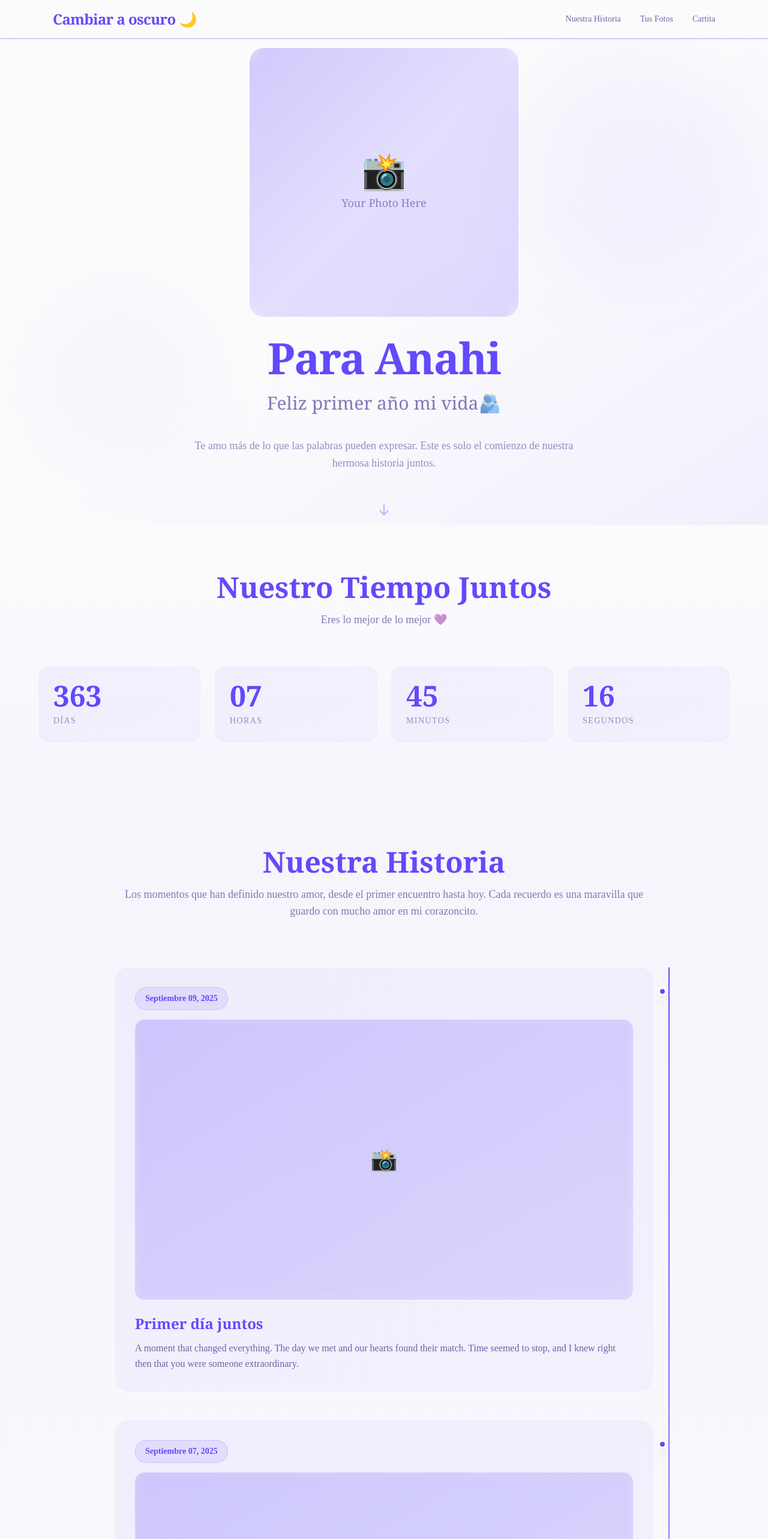
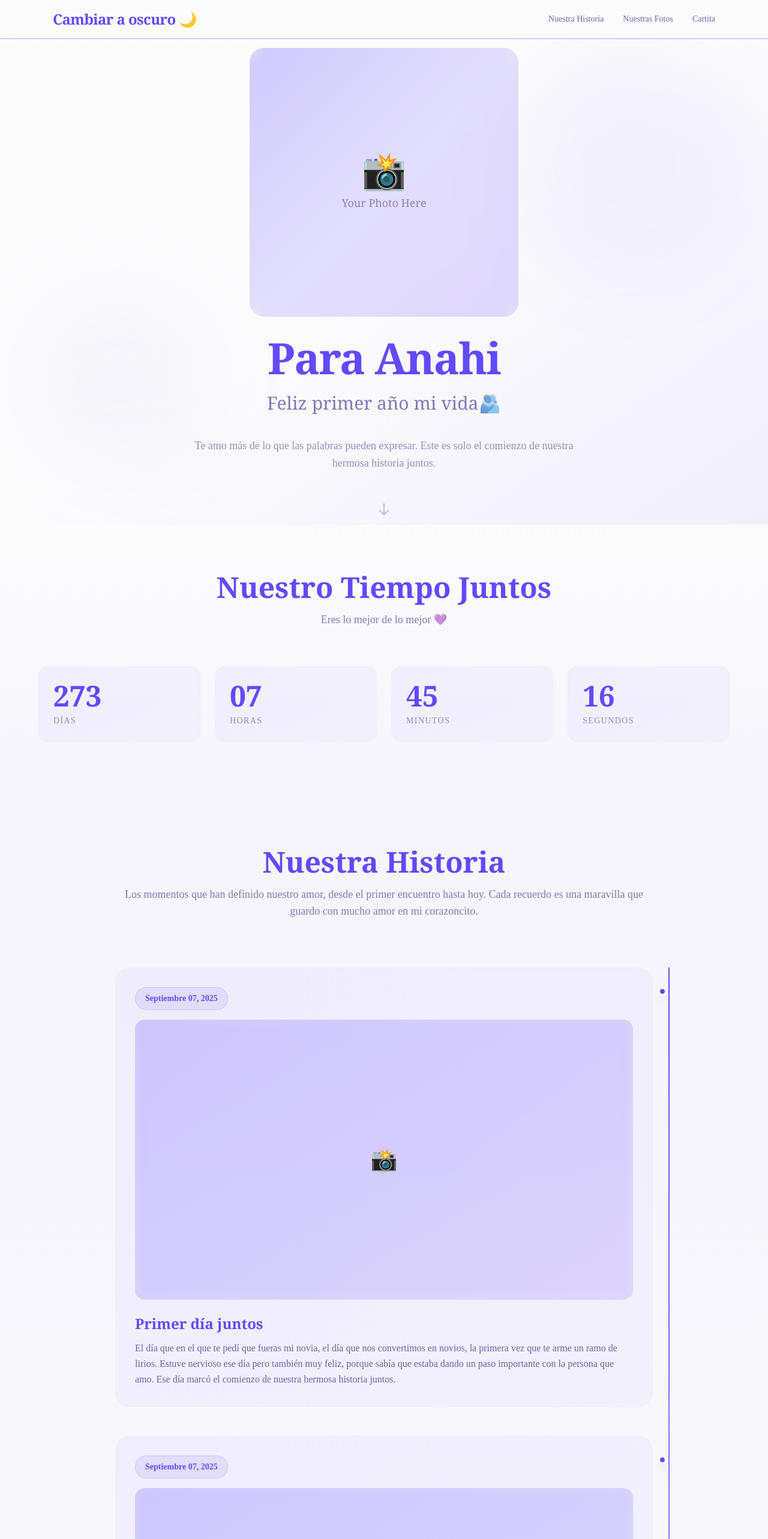
Before and after one commit to JOAOTIX/nuestra_historia, a React (Vite) app: page / in a window 1280 px wide. Shown: the top 2566 px of the page at 60% size. Built offline with nearby package versions, Linux system fonts and the light colour scheme.

Commit message:
fix: corrigiendo el bug de los dias del tiempo de relación

```diff
--- a/src/componentes/counter.tsx
+++ b/src/componentes/counter.tsx
@@ -1,5 +1,3 @@
-'use client';
-
 import { useState, useEffect } from 'react';
 
 interface TimeUnits {
@@ -26,7 +24,7 @@ export default function Counter() {
   const [time, setTime] = useState<TimeUnits>({ days: 0, hours: 0, minutes: 0, seconds: 0 });
 
   useEffect(() => {
-    const startDate = new Date('2025-06-09').getTime();
+    const startDate = new Date('2025-09-07').getTime();
 
     const calculateTime = () => {
       const now = new Date().getTime();
--- a/src/componentes/navigation.tsx
+++ b/src/componentes/navigation.tsx
@@ -51,7 +51,7 @@ export default function Navigation() {
             onClick={(e) => handleScroll(e, 'gallery')}
             className="text-sm font-medium text-foreground/70 hover:text-primary transition-colors duration-200"
           >
-            Tus Fotos
+            Nuestras Fotos
           </a>
           <a
             href="#amor"
--- a/src/componentes/timeline.tsx
+++ b/src/componentes/timeline.tsx
@@ -40,10 +40,10 @@ const TimelineEntry = memo(function TimelineEntry({
 export default function Timeline() {
   const memories = [
     {
-      date: "Septiembre 09, 2025",
+      date: "Septiembre 07, 2025",
       title: "Primer día juntos",
       description:
-        "A moment that changed everything. The day we met and our hearts found their match. Time seemed to stop, and I knew right then that you were someone extraordinary.",
+        "El día que en el que te pedí que fueras mi novia, el día que nos convertimos en novios, la primera vez que te arme un ramo de lirios. Estuve nervioso ese día pero también muy feliz, porque sabía que estaba dando un paso importante con la persona que amo. Ese día marcó el comienzo de nuestra hermosa historia juntos.",
     },
     {
       date: "Septiembre 07, 2025",
```
